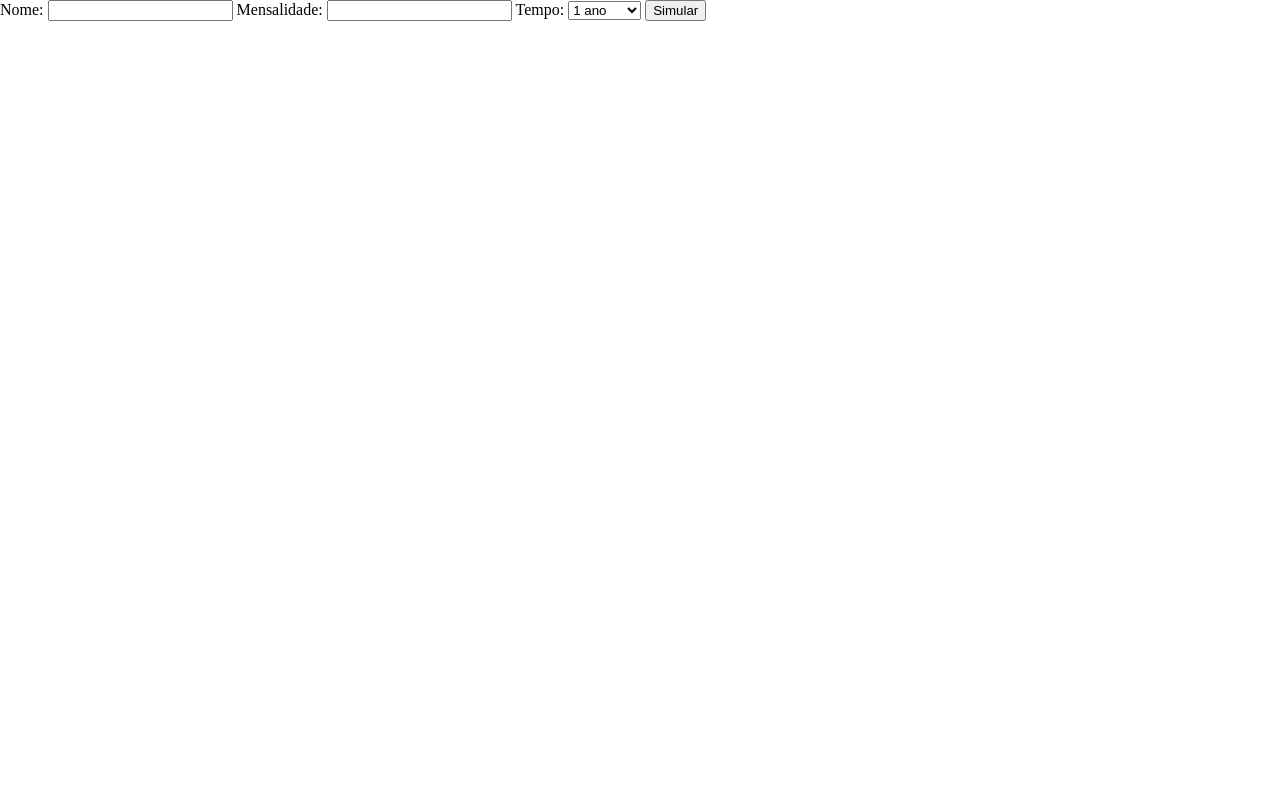
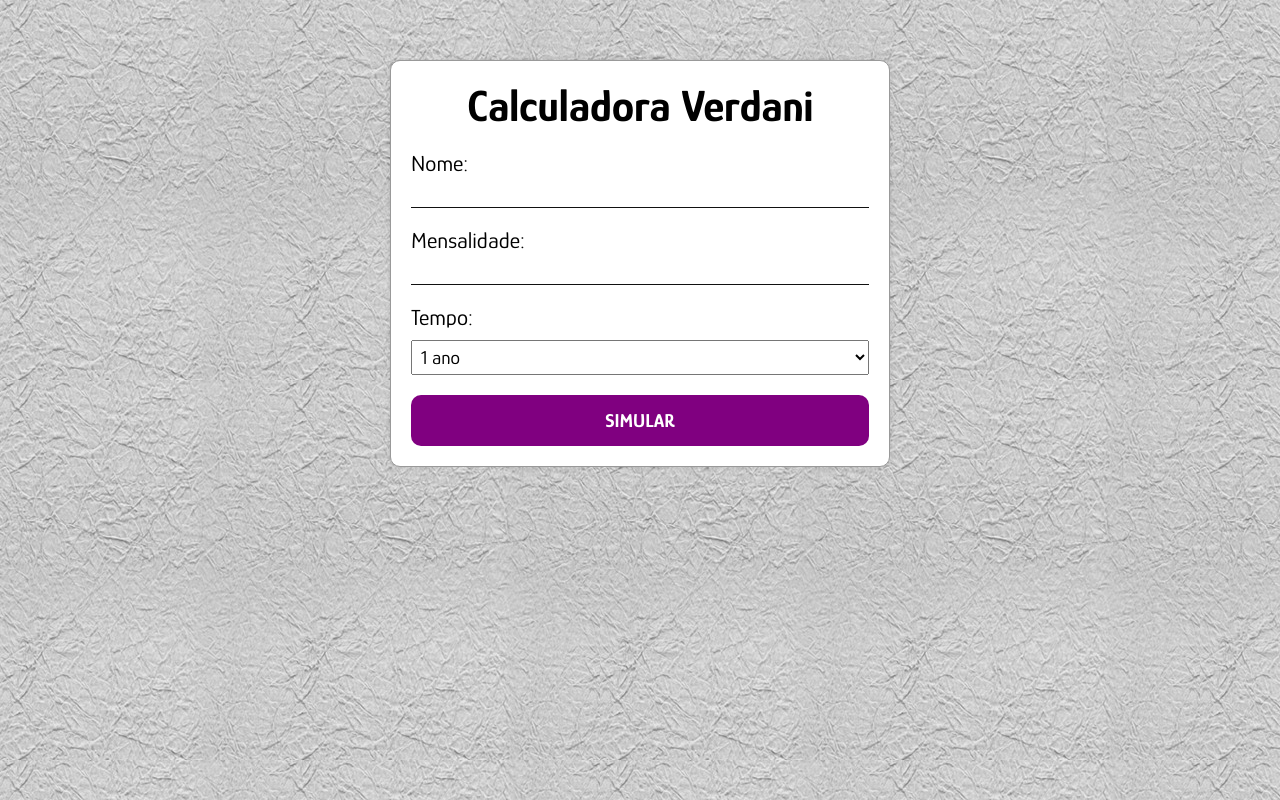
Before and after one commit to GabrielVerdani/wireframe, a plain HTML site: page index.html in a window 1280 px wide. Drawn offline with Linux system fonts and the light colour scheme.

Commit message:
CSS adicionado

```diff
--- a/index.html
+++ b/index.html
@@ -5,12 +5,13 @@
     <meta charset="UTF-8">
     <meta http-equiv="X-UA-Compatible" content="IE=edge">
     <meta name="viewport" content="width=device-width, initial-scale=1.0">
-    <title>Verdaninvest LTDA</title>
+    <title>Verdani LTDA</title>
     <link rel="stylesheet" href="style.css">
 </head>
 
 <body>
-    <div id="page1" style="display: block;">
+    <div class="page one" id="page1" style="display: flex;">
+        <h1>Calculadora Verdani</h1>
         <label>Nome: </label>
         <input type="text" name="nome" id="nome" required>
 
@@ -28,12 +29,18 @@
             <option value="120">10 anos</option>
         </select>
 
-        <button onclick="simular()">Simular</button>
+        <button onclick="simular()">SIMULAR</button>
     </div>
 
-    <div id="page2" style="display: none;">
-        <p id="result"></p>
-        <button onclick="simularNovamente()">Simular novamente</button>
+    <div class="page two" id="page2" style="display: none;">
+        <div class="result">
+            <h1>Olá, <span id="nomeResult"></span>.</h1>
+            <p>Juntando R$<span id="mensalResult"></span> todo mês,
+                <br> você terá R$<span id="finalResult"></span> em <span id="anosResult"></span>.
+            </p>
+
+        </div>
+        <button onclick="simularNovamente()">SIMULAR NOVAMENTE</button>
     </div>
 
     <script src="script.js"></script>
--- a/script.js
+++ b/script.js
@@ -1,6 +1,10 @@
 const page1 = document.getElementById("page1");
 const page2 = document.getElementById("page2");
-const result = document.getElementById("result");
+
+const nomeResult = document.getElementById("nomeResult");
+const mensalResult = document.getElementById("mensalResult");
+const finalResult = document.getElementById("finalResult");
+const anosResult = document.getElementById("anosResult");
 
 const nomeInput = document.getElementById("nome");
 const mensalInput = document.getElementById("mensalidade");
@@ -29,16 +33,18 @@ function simular() {
             resultado += mensal;
         }
         page1.style.display = "none";
-        page2.style.display = "block";
+        page2.style.display = "flex";
 
-        result.textContent = `Olá ${nome}, juntando R$${mensal.toFixed(2)} todo mês,
-        você terá R$${resultado.toFixed(2)} em ${displayTempo}.`
+        nomeResult.textContent = nome;
+        mensalResult.textContent = mensal.toFixed(2);
+        finalResult.textContent = resultado.toFixed(2);
+        anosResult.textContent = displayTempo;
     }
 }
 
 function simularNovamente() {
     page2.style.display = "none";
-    page1.style.display = "block";
+    page1.style.display = "flex";
 
     nomeInput.value = "";
     mensalInput.value = "";
--- a/style.css
+++ b/style.css
@@ -1,3 +1,61 @@
+@import url('https://fonts.googleapis.com/css2?family=Glory:wght@400;700&display=swap');
+
 * {
     margin: 0;
+    padding: 0;
+    box-sizing: border-box;
+    font-family: "Glory", sans-serif;
 }
+
+body {
+    background: url(./textura.png);
+    padding: 10px;
+}
+
+.page {
+    margin: 50px auto;
+    max-width: 500px;
+    flex-direction: column;
+
+    padding: 20px;
+    border: 1px solid #999;
+    border-radius: 10px;
+    font-size: 1.4rem;
+    box-shadow: 0 0 5px rgba(0, 0, 0, 0.123);
+    background-color: white;
+}
+
+.page.one h1 {
+    text-align: center;
+    margin-bottom: 20px;
+}
+
+.page.one input {
+    margin-bottom: 20px;
+    padding: 5px;
+    font-size: 1.2rem;
+    border: none;
+    border-bottom: 1px solid #111;
+}
+
+.page.one select {
+    padding: 5px;
+    margin: 10px 0 20px;
+    font-size: 1.2rem;
+}
+
+.page button {
+    font-size: 1.2rem;
+    background-color: purple;
+    outline: none;
+    border: none;
+    padding: 15px;
+    cursor: pointer;
+    color: white;
+    font-weight: bold;
+    border-radius: 10px;
+}
+
+.page.two .result p {
+    margin: 20px 0;
+}
```
Also changed, not shown: textura.png (added).
